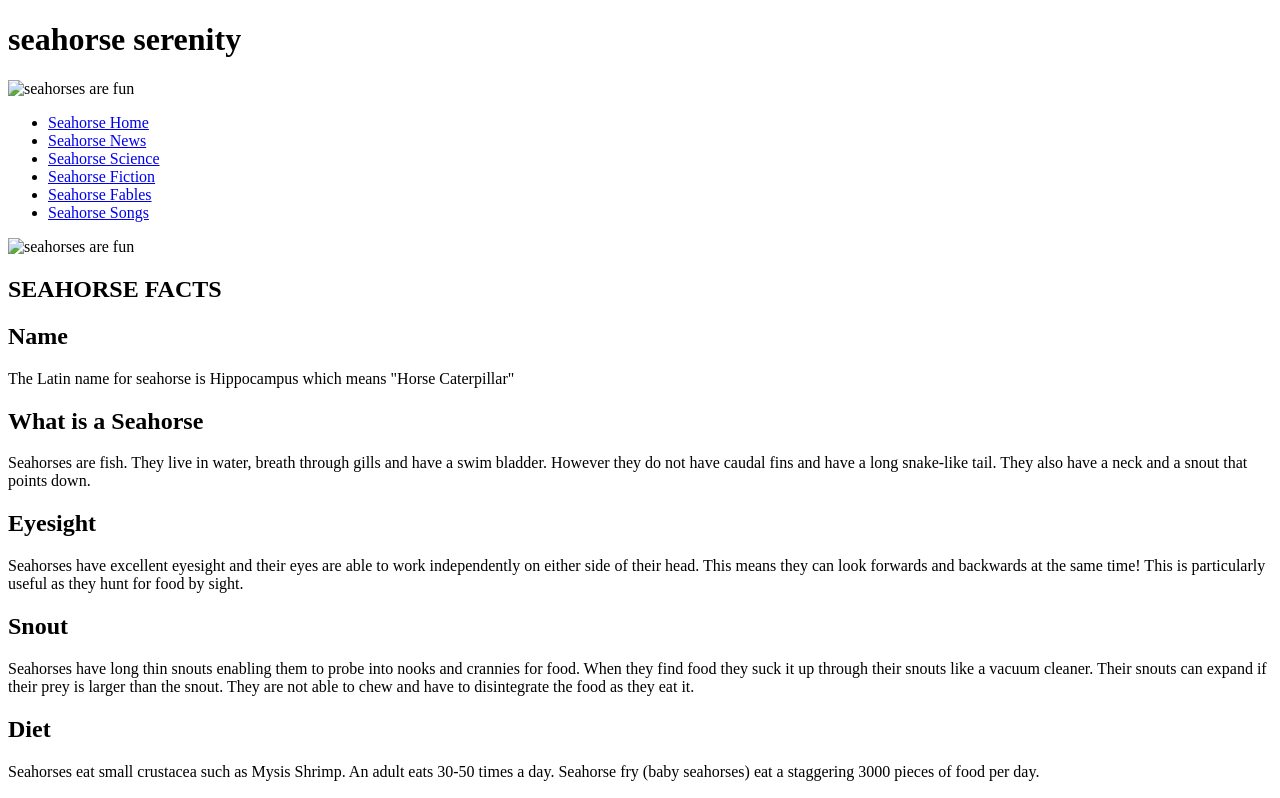
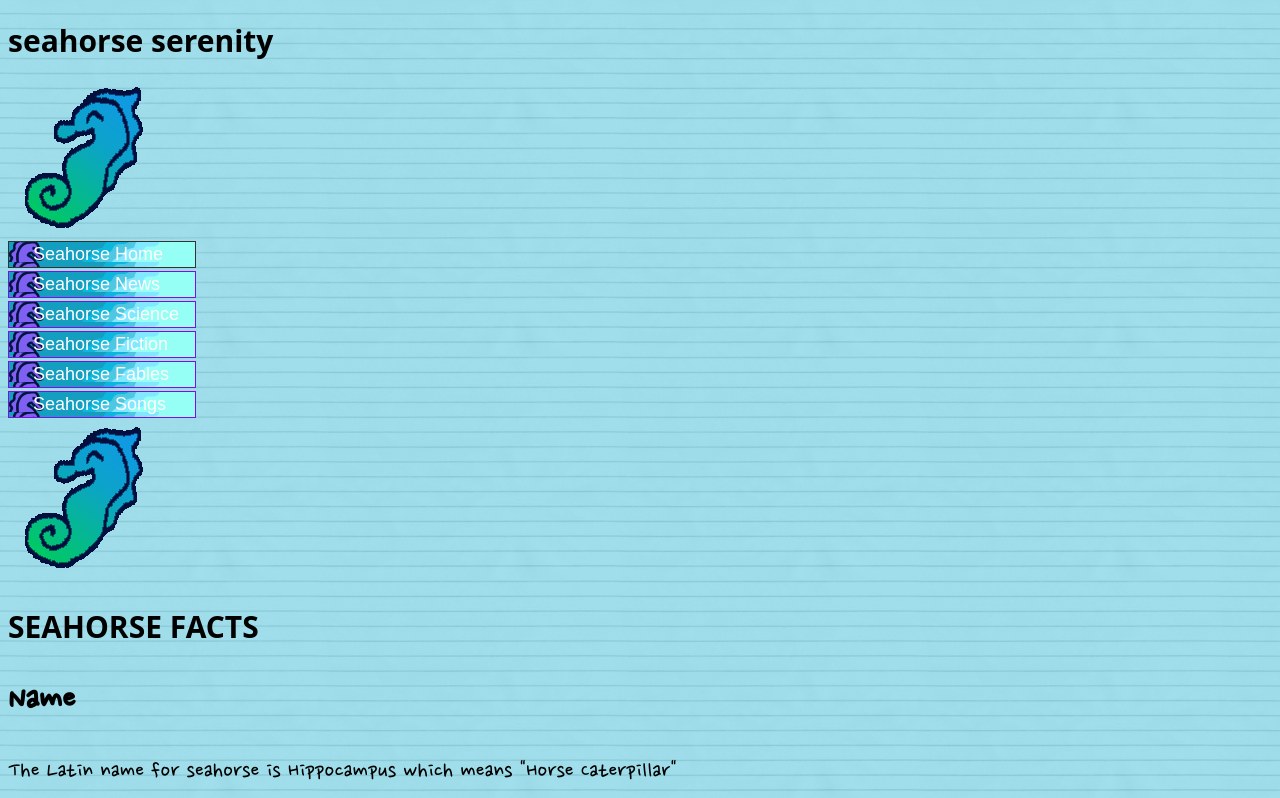
Before and after one commit to ImStarBound/eatonresaclasswebsite, a plain HTML site: page seahorse.html in a window 1280 px wide. Shown: the top 798 px of the page. Drawn offline with Linux system fonts and the light colour scheme; a web font is replaced by a local one.

Commit message:
Add files via upload

```diff
--- a/seahorse.html
+++ b/seahorse.html
@@ -4,31 +4,88 @@
 
 <head>
   <meta charset="utf-8">
+  <link rel="preconnect" href="https://fonts.googleapis.com">
+<link rel="preconnect" href="https://fonts.gstatic.com" crossorigin>
+<link href="https://fonts.googleapis.com/css2?family=Nanum+Pen+Script&family=Rubik+Doodle+Shadow&family=Sour+Gummy:ital,wght@0,100..900;1,100..900&display=swap" rel="stylesheet">
+
+
   <title>seahorse serenity</title>
   <style>
 
+    h1 {font-family: "Rubik Doodle Shadow", system-ui;, sans-serif;
+            font-optical-sizing: auto;
+            font-weight: 600; font-size: 30px;}
+    body {background-image: url(lined.png);
+      background-repeat; font-family: "Nanum Pen Script", cursive;
+  font-weight: 400;font-size: 25px;
+  font-style:normal;
+#navcontainer ul
+{
+margin: 0;
+padding: 0;
+list-style-type: none;
+font-family: Arial, Helvetica, sans-serif;
+font-size: 18px;
+}
+
+#navcontainer li { margin: 0 0 3px 0; }
+
+#navcontainer a
+{
+display: block;
+padding: 2px 2px 2px 24px;
+border: 1px solid #8709e8;
+width: 160px;
+background-color: #999;
+background-image: url(button.png);
+}
+
+#navcontainer a:link, #navlist a:visited
+{
+color: #ffffff;
+text-decoration: none;
+}
+
+#navcontainer a:hover
+{
+border: 1px solid #333;
+background-color: rgb(23, 6, 133);
+background-image: url(images/l1_over.gif);
+color: #3e6787;
+}
+
+#active a:link, #active a:visited, #active a:hover
+{
+border: 1px solid #333;
+background-color: rgb(23, 6, 133);
+background-image: url(rgb(23, 6, 133));
+color: #ffffff;
+}
   </style>
 </head>
 
 <body>
   <header>
     <h1>seahorse serenity</h1>
-    <img src="#" alt="seahorses are fun" />
+    <img src="seahorsedrawing.png" alt="seahorses are fun" />
   </header>
 
-  <nav>
-    <ul>
-      <li><a href="#">Seahorse Home</a></li>
-      <li><a href="#">Seahorse News</a></li>
+  <div id="navcontainer">
+    <ul id="navlist">
+    <li id="active"><a href="#" id="current">Seahorse Home</a></li>
+    <li><a href="#">Seahorse News</a></li>
       <li><a href="#">Seahorse Science</a></li>
       <li><a href="#">Seahorse Fiction</a></li>
       <li><a href="#">Seahorse Fables</a></li>
       <li><a href="#">Seahorse Songs</a></li>
     </ul>
+    </div>
+
+
   </nav>
 
   <article>
-    <img src="#" alt="seahorses are fun" />
+    <img src="seahorsedrawing.png" alt="seahorses are fun" />
     <h1>SEAHORSE FACTS</h1>
     <h2>Name</h2>
     <p>The Latin name for seahorse is Hippocampus which means "Horse
```
Also changed, not shown: index.html (+3 -1 lines), stevejobs.html (added, +23 -0 lines), button.png (added), image-7ykjscuz.png (added), lined.png (added), seahorsedrawing.png (added), shattered.png (added), stevejobs.jpg (added).
